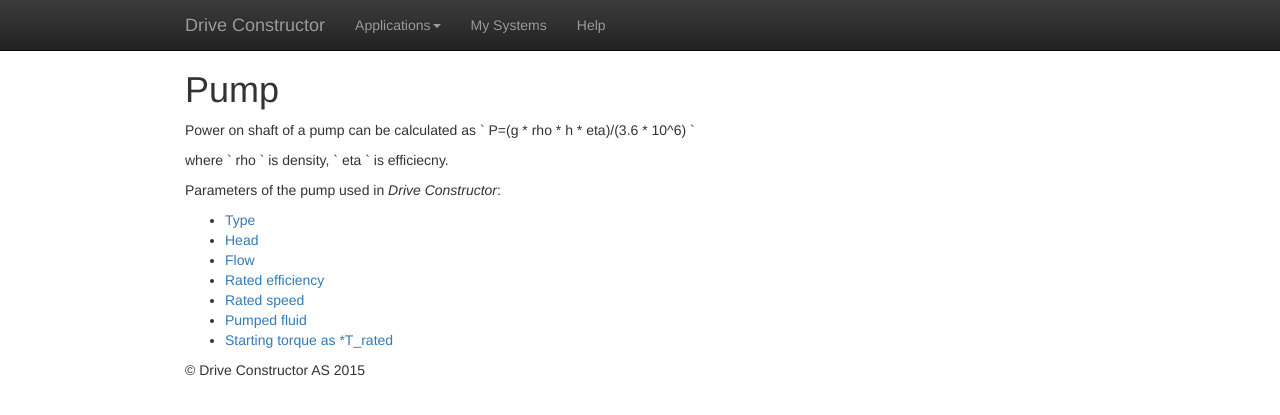
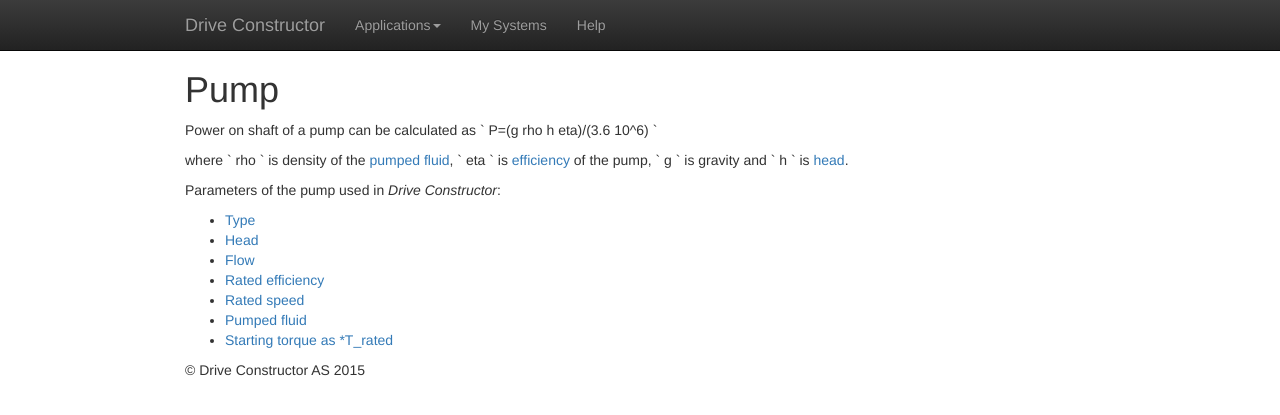
Before and after one commit to Alexey1Gavrilov/drive-constructor-site, a Jekyll site: the page built from help/applications/pump/index.md, in a window 1280 px wide. Shown: the top 415 px of the page. Built offline with Jekyll 4.4.1, drawn with Linux system fonts in a browser that asks for light colours.

Commit message:
Update index.md

```diff
--- a/help/applications/pump/index.md
+++ b/help/applications/pump/index.md
@@ -5,15 +5,9 @@
 # Pump
 
 Power on shaft of a pump can be calculated as
-`
-	P=(g * rho * h * eta)/(3.6 * 10^6)
-`
+` 	P=(g rho h eta)/(3.6 10^6) `
 
-where
-`
-	rho
-`
-is density, ` eta ` is efficiecny.
+where ` rho ` is density of the [pumped fluid](fluidDensity.html), ` eta ` is [efficiency](ratedEfficiency.html) of the pump, ` g ` is gravity and ` h ` is [head](head.html).
 
 Parameters of the pump used in *Drive Constructor*:
 
```
